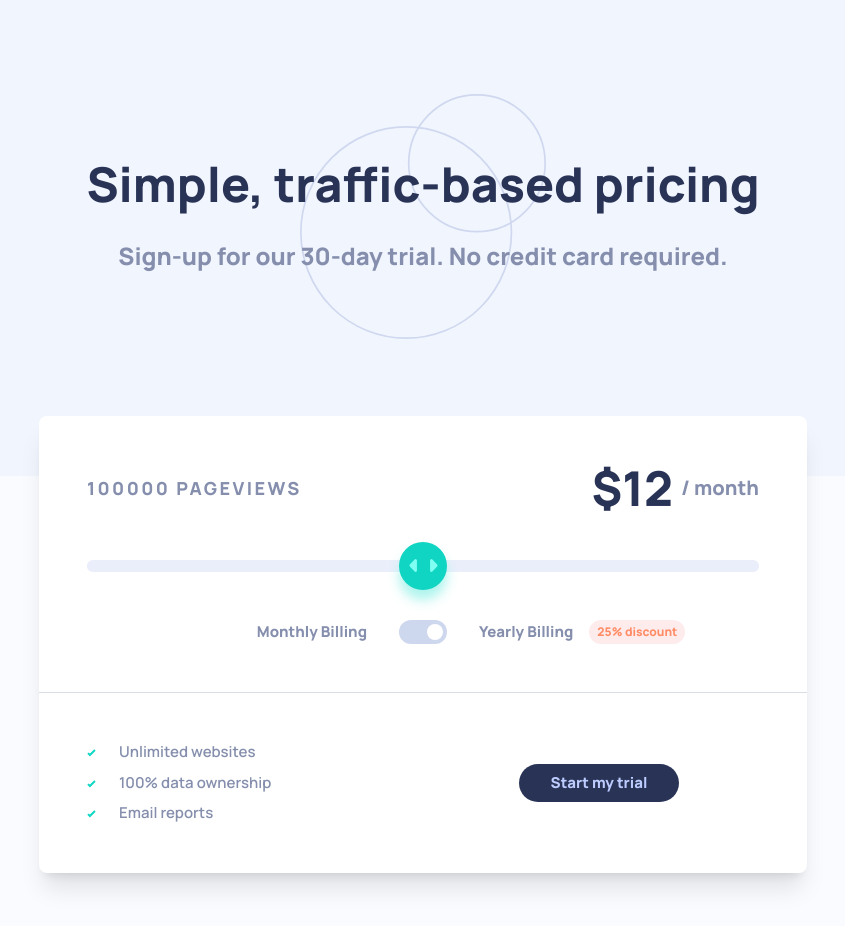
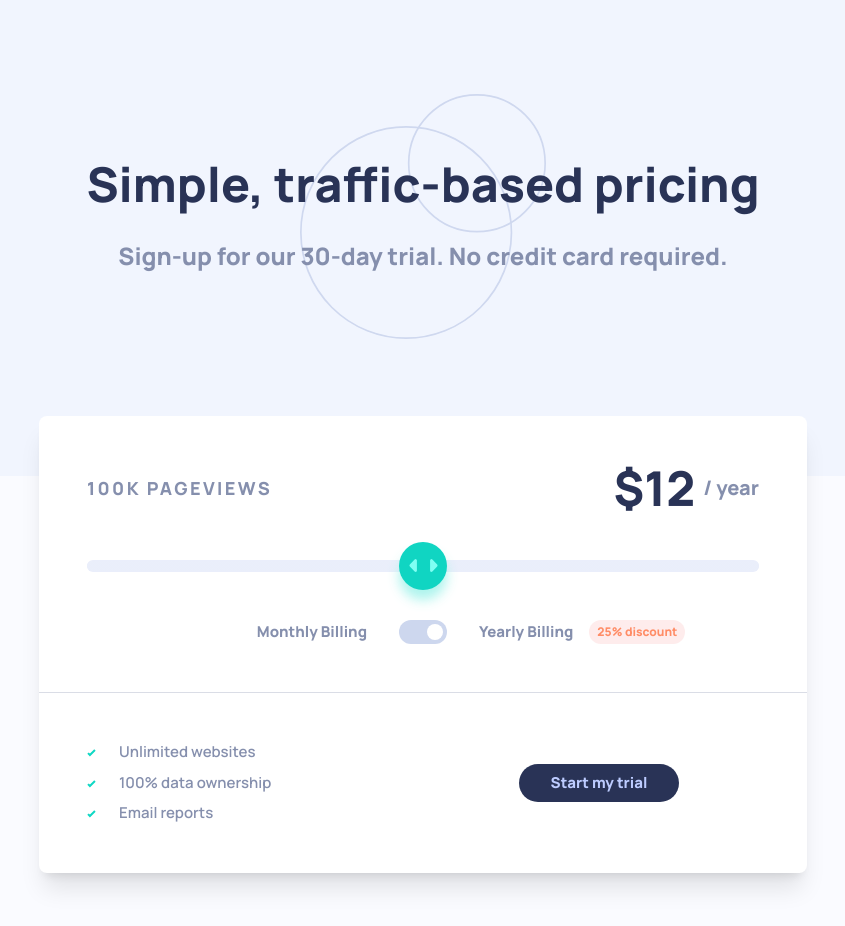
Before and after one commit to lilKriT/fem-interactive-pricing-component, a Next.js app: page / in a window 1280 px wide. Shown: the top 926 px of the page, without its empty margins (217-1062 px from the left). Built offline with nearby package versions, Linux system fonts and the light colour scheme.

Commit message:
Formatting views.

```diff
--- a/app/_components/PricingCalculator.tsx
+++ b/app/_components/PricingCalculator.tsx
@@ -4,6 +4,7 @@ import ViewsPriceRange from "./ViewsPriceRange";
 import BillingCycleCheckbox from "./BillingCycleCheckbox";
 import { pricingTiers } from "@/data/PricingTiers";
 import calculatePrice from "@/utils/calculatePrice";
+import formatViews from "@/utils/formatViews";
 
 const PricingCalculator = () => {
   const [yearly, setYearly] = useState(true);
@@ -14,13 +15,13 @@ const PricingCalculator = () => {
       {/* Top Row */}
       <div className="w-full flex justify-between items-center">
         <p className="uppercase font-extrabold tracking-[.15rem] text-lg">
-          {pricingTiers[tier].views} Pageviews
+          {formatViews(pricingTiers[tier].views)} Pageviews
         </p>
         <p className="font-extrabold text-xl flex justify-center items-center gap-2">
           <span className="font-extrabold text-slate-800 text-5xl">
             ${calculatePrice(pricingTiers[tier].price, yearly ? 25 : 0)}
           </span>{" "}
-          / month
+          / {yearly ? "year" : "month"}
         </p>
       </div>
 
--- /dev/null
+++ b/utils/formatViews.ts
@@ -0,0 +1,8 @@
+const formatViews = (views: number): string => {
+  if (views < 1_000_000) return `${(views / 1000).toFixed(0)}K`;
+  if (views >= 1_000_000) return `${(views / 1_000_000).toFixed(0)}M`;
+
+  return views.toString();
+};
+
+export default formatViews;
```
